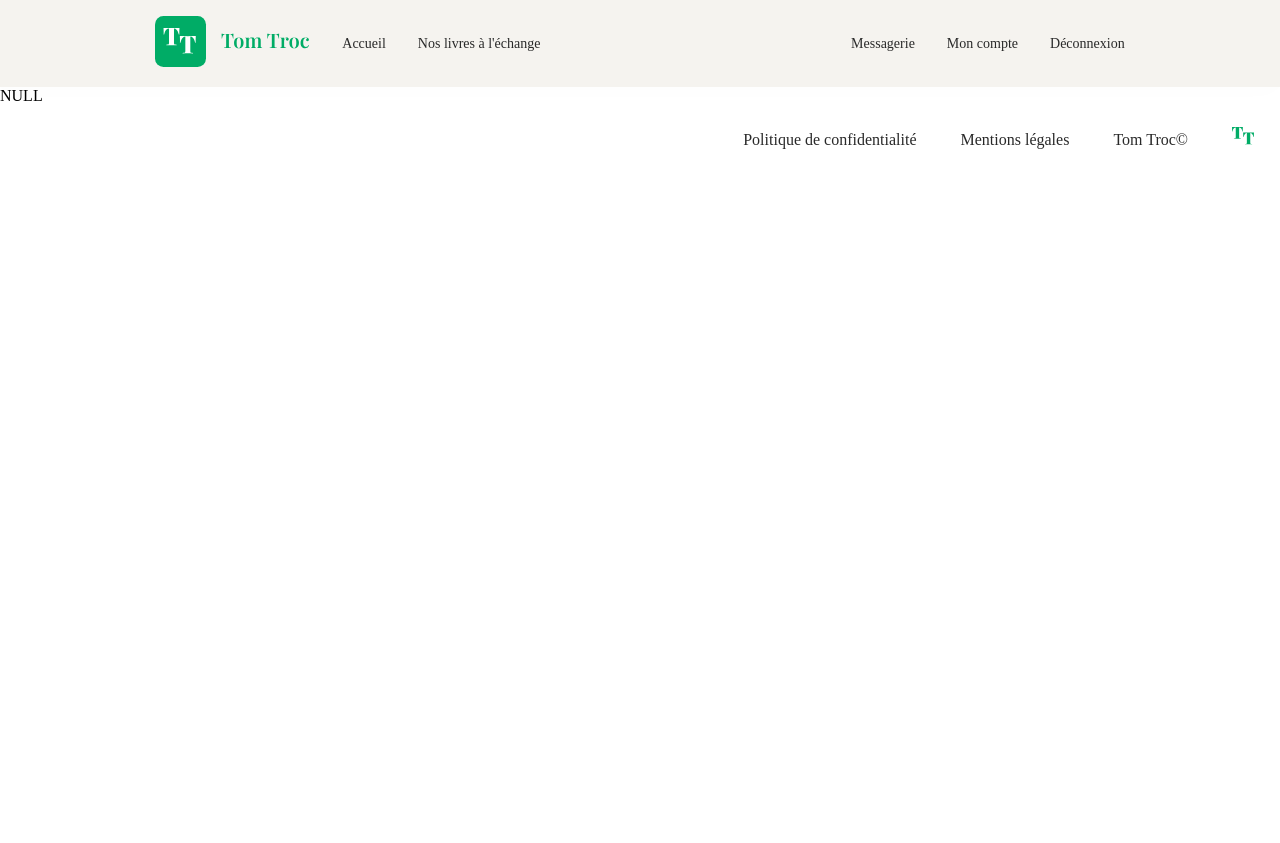
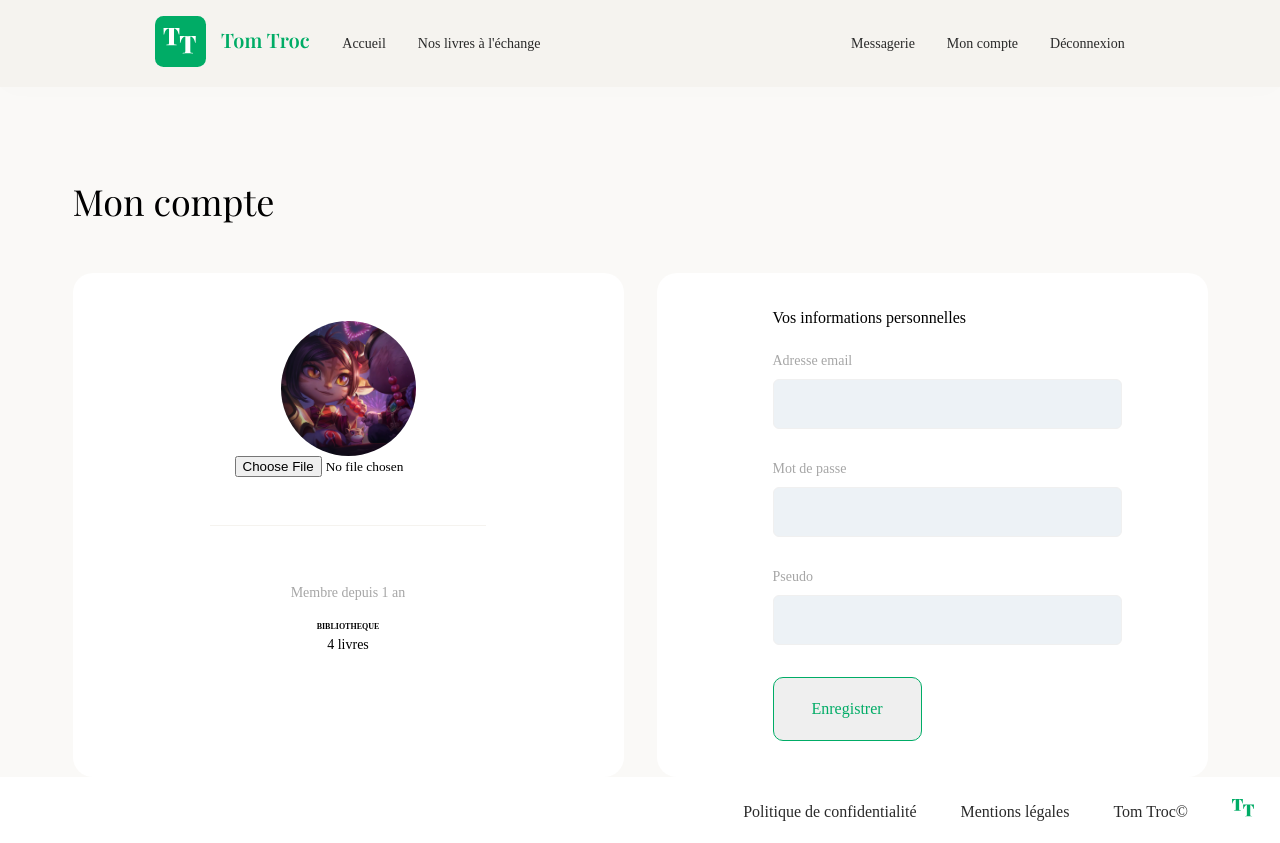
Before and after one commit to LuDetling/TomTroc, a PHP site: template views/templates/profil.php in a window 1280 px wide. Before the commit the page ends 149 px from the top, so only its background shows below. Run offline with PHP 8.4, Linux system fonts and the light colour scheme; the template is opened without the code that fills it, so the values that code supplies are empty; the visitor is signed in with stand-in values (Sample User, id 1); some web fonts are replaced.

Commit message:
css top profil

```diff
--- a/css/style.css
+++ b/css/style.css
@@ -521,3 +521,105 @@ footer a:hover {
 .log .connexion a {
     color: black;
 }
+
+.content-profil-background {
+    background-color: #faf9f7;
+}
+
+.content-profil {
+    max-width: 1135px;
+    margin: auto;
+}
+
+.content-profil h1 {
+    padding-top: 90px;
+    padding-bottom: 48px;
+    margin: 0;
+}
+
+.top-content-profil {
+    display: flex;
+    justify-content: space-between;
+    gap: 33px;
+}
+
+.top-content-profil > div {
+    background-color: white;
+    border-radius: 20px;
+    width: 50%;
+}
+
+.profil img {
+    width: 135px;
+    height: 135px;
+    object-fit: cover;
+    border-radius: 50%;
+}
+.profil {
+    display: flex;
+    flex-direction: column;
+    align-items: center;
+    padding-top: 48px;
+    padding-bottom: 93px;
+}
+
+.profil .trait {
+    width: 50%;
+    height: 1px;
+    background-color: var(--gris-clair);
+    margin: 48px 0;
+}
+
+.profil h2 {
+    margin: 0;
+    margin-bottom: 11px;
+    font-size: 24px;
+}
+
+.profil .date-account {
+    margin-bottom: 21px;
+    font-size: 14px;
+    color: var(--gris-texte);
+}
+
+.profil h3 {
+    margin: 0;
+    margin-bottom: 6px;
+    font-size: 8px;
+    font-family: "interSB";
+}
+
+.profil .count-books {
+    font-size: 14px;
+}
+
+.edit-profil {
+    padding: 36px 116px;
+}
+
+.edit-profil h3 {
+    margin: 0;
+    margin-bottom: 26px;
+    font-size: 16px;
+    font-family: "InterR";
+    font-weight: 400;
+}
+
+.edit-profil label {
+    display: block;
+    font-size: 14px;
+    color: var(--gris-texte);
+    margin-bottom: 10px;
+}
+
+.edit-profil input {
+    width: 100%;
+    height: 48px;
+    border-radius: 6px;
+    background-color: #edf2f6;
+    border: 1px solid #f0f0f0;
+    margin-bottom: 32px;
+    padding: 0 14px;
+    font-size: 14px;
+    color: var(--gris-fonce);
+}
--- a/views/templates/profil.php
+++ b/views/templates/profil.php
@@ -1,2 +1,42 @@
 <?php
-var_dump(unserialize($_SESSION["user"])->email);
+$user = unserialize($_SESSION["user"]);
+?>
+<section class="content-profil-background">
+    <div class="content-profil">
+
+        <h1>Mon compte</h1>
+        <div class="top-content-profil">
+
+            <div class="profil">
+                <img src="images/tristana.png" alt="photo de profile">
+                <input type="file" id="avatar" value="modifier" name="avatar" accept="image/png, image/jpeg">
+                <div class="trait"></div>
+                <h2><?= $user->pseudo ?></h2>
+                <div class="date-account">Membre depuis 1 an</div>
+                <h3>BIBLIOTHEQUE</h3>
+                <div class="count-books">4 livres</div>
+            </div>
+            <div class="content-edit-profil">
+                <div class="edit-profil">
+                    <h3>Vos informations personnelles</h3>
+                    <form action="index.php?action=profil">
+                        <div>
+                            <label for="email">Adresse email</label>
+                            <input type="text" name="email" id="email">
+                        </div>
+                        <div>
+                            <label for="password">Mot de passe</label>
+                            <input type="text" name="password" id="password">
+                        </div>
+                        <div>
+                            <label for="pseudo">Pseudo</label>
+                            <input type="text" name="pseudo" id="pseudo">
+                        </div>
+                        <button type="submit" class="button-border-green button">Enregistrer</button>
+                    </form>
+                </div>
+            </div>
+        </div>
+        <div class="my-books"></div>
+    </div>
+</section>
```
Also changed, not shown: images/tristana.png (added).
